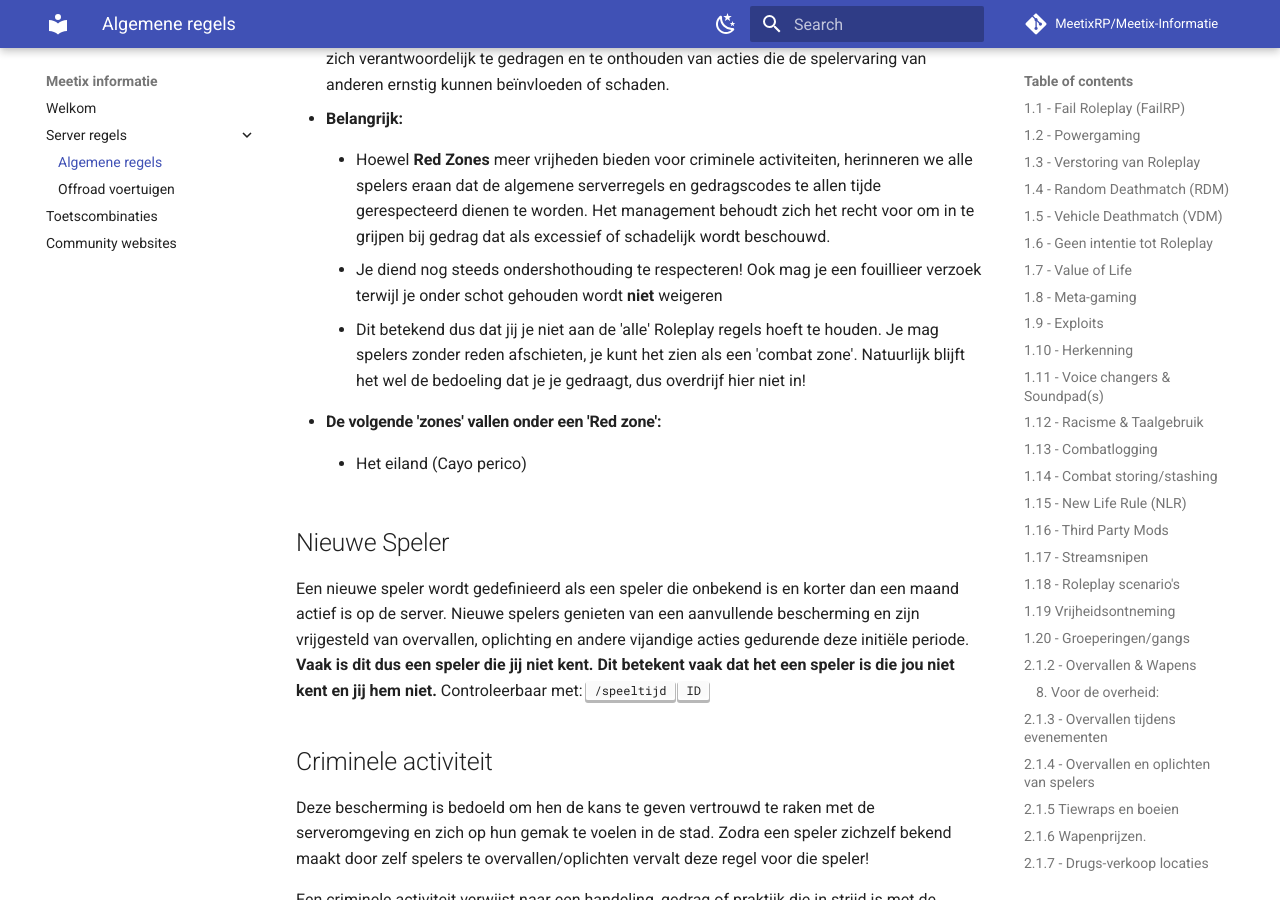
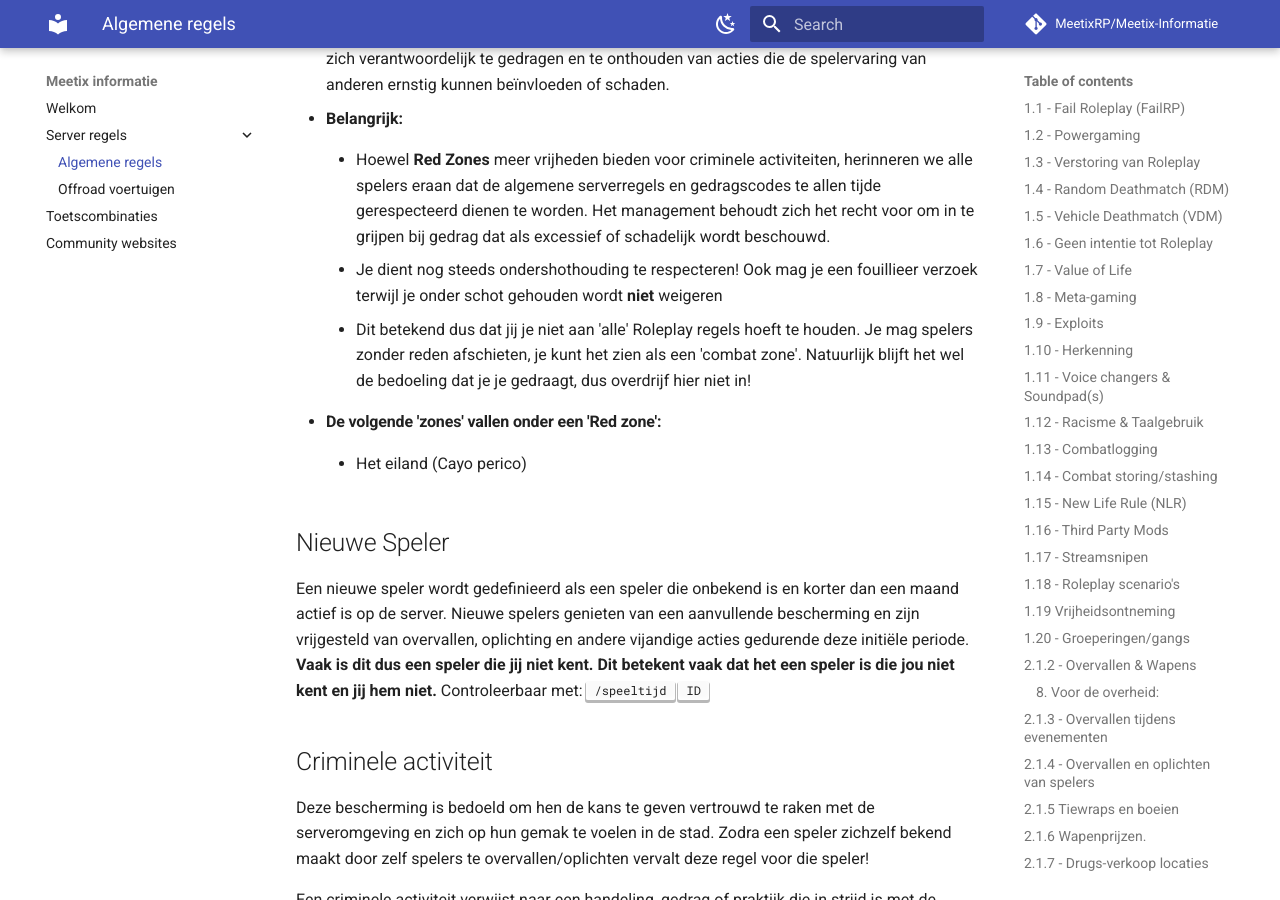
Before and after one commit to MeetixRP/Meetix-Informatie, an MkDocs documentation site: the page built from docs/algemeneregels.md, in a window 1280 px wide and 900 px high, scrolled down 18276 px. Built offline with MkDocs 1.6.1 and Material for MkDocs 9.7.7, drawn with Linux system fonts in a browser that asks for light colours; comment, search, counter and statistics services are not loaded.

Commit message:
Update algemeneregels.md

```diff
--- a/docs/algemeneregels.md
+++ b/docs/algemeneregels.md
@@ -533,8 +533,8 @@
   - **Belangrijk:**
     - Hoewel **Red Zones** meer vrijheden bieden voor criminele activiteiten, herinneren we alle spelers eraan dat de algemene serverregels en gedragscodes te allen tijde gerespecteerd dienen te worden.  Het management behoudt zich het recht voor om in te grijpen bij gedrag dat als excessief of schadelijk wordt beschouwd.
 
-    - Je diend nog steeds ondershothouding te respecteren! Ook mag je een fouillieer verzoek terwijl je onder schot gehouden wordt **niet** weigeren
-  - Dit betekend dus dat jij je niet aan de 'alle' Roleplay regels hoeft te houden. Je mag spelers zonder reden afschieten, je kunt het zien als een 'combat zone'. Natuurlijk blijft het wel de bedoeling dat je je gedraagt, dus overdrijf hier niet in!
+    - Je dient nog steeds ondershothouding te respecteren! Ook mag je een fouillieer verzoek terwijl je onder schot gehouden wordt **niet** weigeren
+    - Dit betekend dus dat jij je niet aan 'alle' Roleplay regels hoeft te houden. Je mag spelers zonder reden afschieten, je kunt het zien als een 'combat zone'. Natuurlijk blijft het wel de bedoeling dat je je gedraagt, dus overdrijf hier niet in!
 
   - #### De volgende 'zones' vallen onder een 'Red zone':
      - Het eiland (Cayo perico)
```
